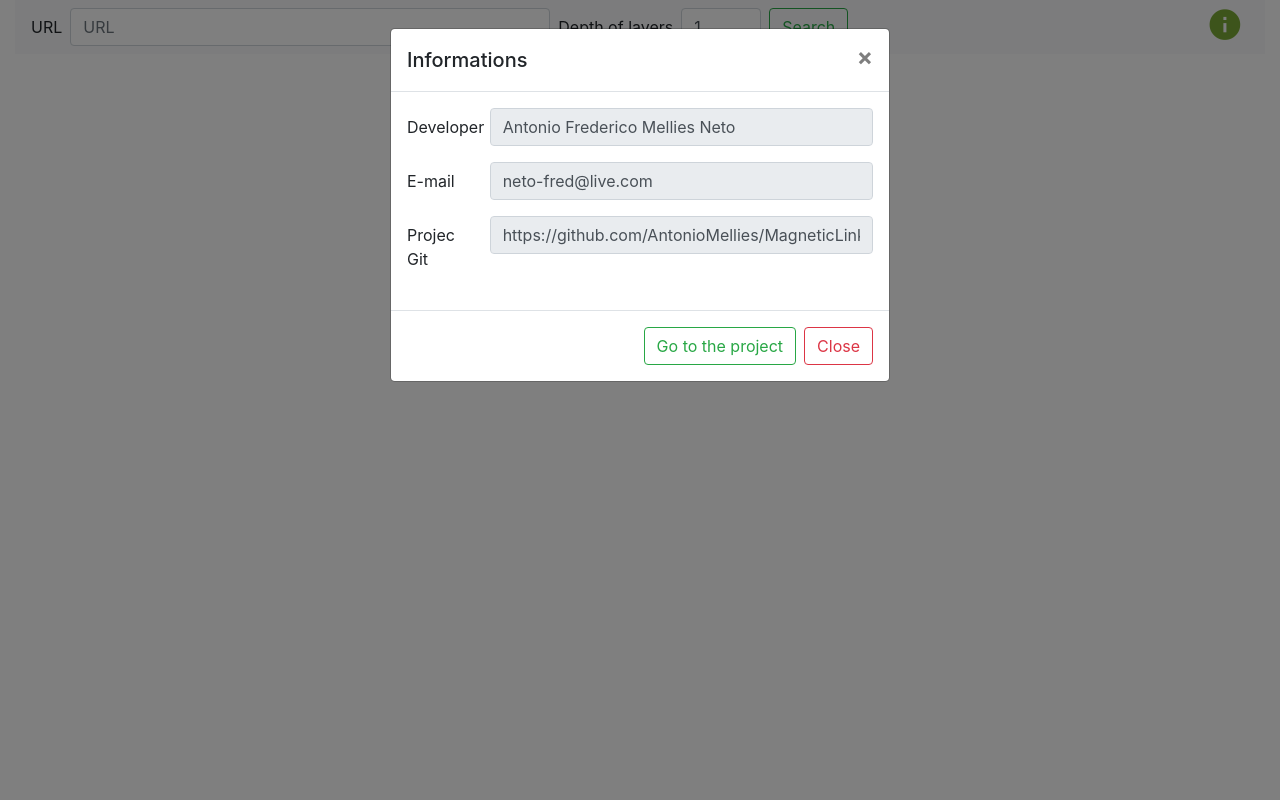
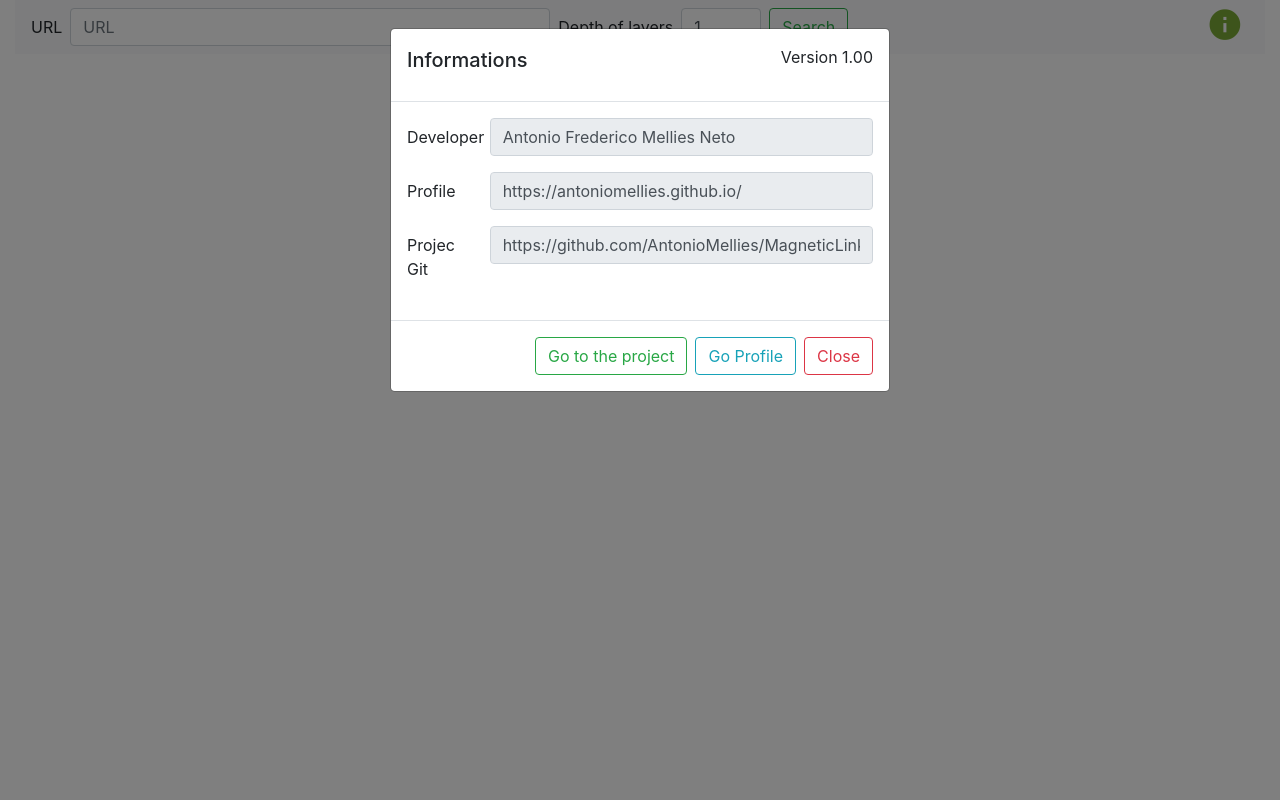
Before and after one commit to AntonioMellies/MagneticLinksReturn, a Django app: page / in a window 1280 px wide, after a click on "info". Run offline with Django 3.2, Linux system fonts and the light colour scheme; some libraries are stand-ins or nearby versions.

Commit message:
Add google analytics

```diff
--- a/home/templates/home/index.html
+++ b/home/templates/home/index.html
@@ -19,6 +19,17 @@
     <script src="https://stackpath.bootstrapcdn.com/bootstrap/4.3.1/js/bootstrap.min.js"
             integrity="sha384-JjSmVgyd0p3pXB1rRibZUAYoIIy6OrQ6VrjIEaFf/nJGzIxFDsf4x0xIM+B07jRM"
             crossorigin="anonymous"></script>
+
+    <!-- Global site tag (gtag.js) - Google Analytics -->
+    <script async src="https://www.googletagmanager.com/gtag/js?id=UA-52847507-3"></script>
+    <script>
+      window.dataLayer = window.dataLayer || [];
+      function gtag(){dataLayer.push(arguments);}
+      gtag('js', new Date());
+
+      gtag('config', 'UA-52847507-3');
+    </script>
+
     <style>
         .copy-button {
             height: 4em;
@@ -146,10 +157,8 @@
       <div class="modal-dialog" role="document">
         <div class="modal-content">
           <div class="modal-header">
-            <h5 class="modal-title" id="exampleModalLabel">Informations</h5>
-            <button type="button" class="close" data-dismiss="modal" aria-label="Close">
-              <span aria-hidden="true">&times;</span>
-            </button>
+              <h5 class="modal-title" id="exampleModalLabel">Informations</h5>
+              <p>Version 1.00</p>
           </div>
           <div class="modal-body">
             <form>
@@ -160,9 +169,9 @@
                     </div>
                 </div>
                 <div class="form-group row">
-                    <label for="inputEmail3" class="col-sm-2 col-form-label">E-mail</label>
+                    <label for="inputEmail3" class="col-sm-2 col-form-label">Profile</label>
                     <div class="col-sm-10">
-                        <input type="email" class="form-control" id="inputEmail3" value="neto-fred@live.com" readonly>
+                        <input type="email" class="form-control" id="inputEmail3" value="https://antoniomellies.github.io/" readonly>
                     </div>
                 </div>
                 <div class="form-group row">
@@ -174,8 +183,9 @@
             </form>
           </div>
           <div class="modal-footer">
-            <button type="button" onClick="window.open('https://github.com/AntonioMellies/MagneticLinksReturn')" class="btn btn-outline-success" data-dismiss="modal">Go to the project</button>
-            <button type="button" class="btn btn-outline-danger" data-dismiss="modal">Close</button>
+              <button type="button" onClick="window.open('https://github.com/AntonioMellies/MagneticLinksReturn')" class="btn btn-outline-success" data-dismiss="modal">Go to the project</button>
+              <button type="button" onClick="window.open('https://antoniomellies.github.io/')" class="btn btn-outline-info" data-dismiss="modal">Go Profile</button>
+              <button type="button" class="btn btn-outline-danger" data-dismiss="modal">Close</button>
           </div>
         </div>
       </div>
```
